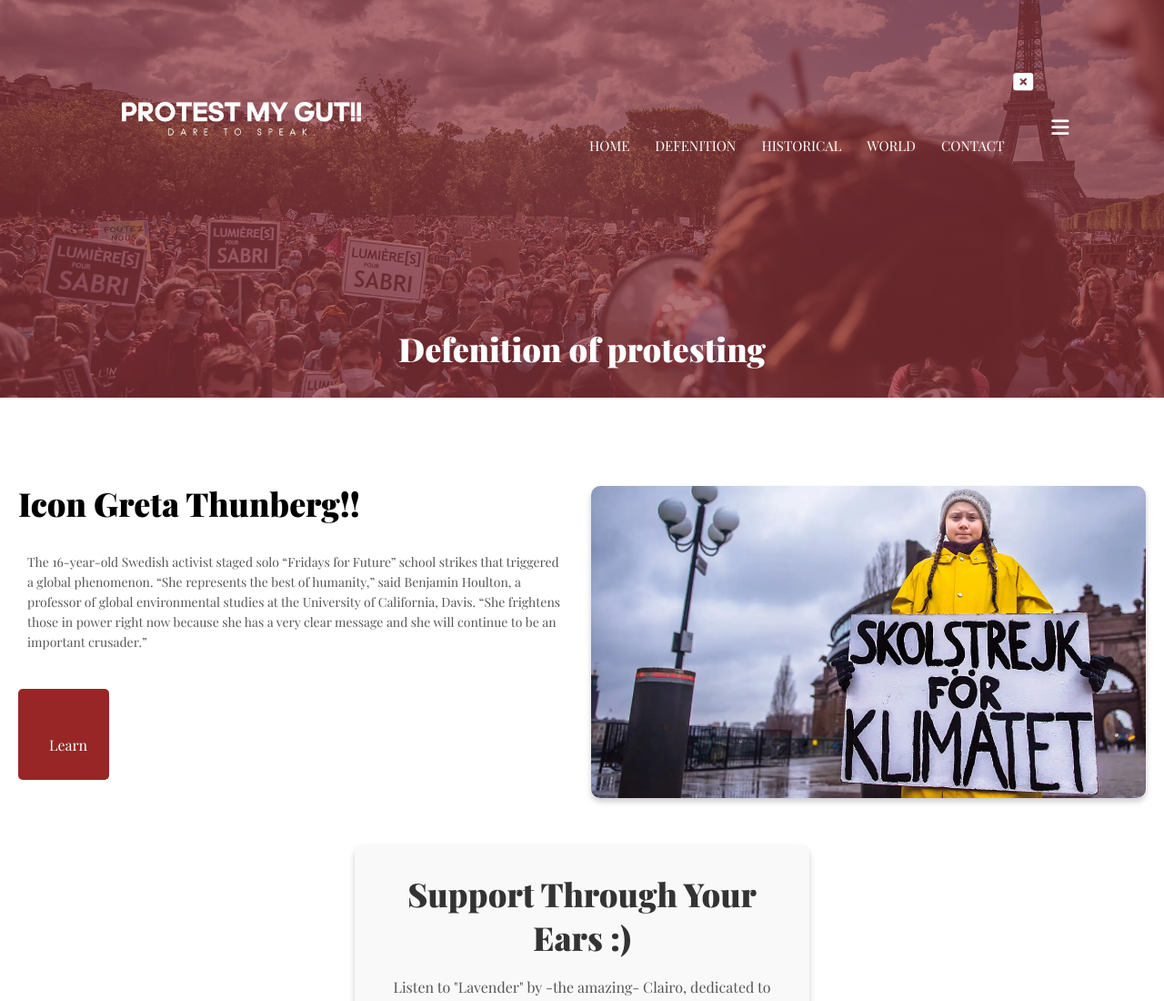
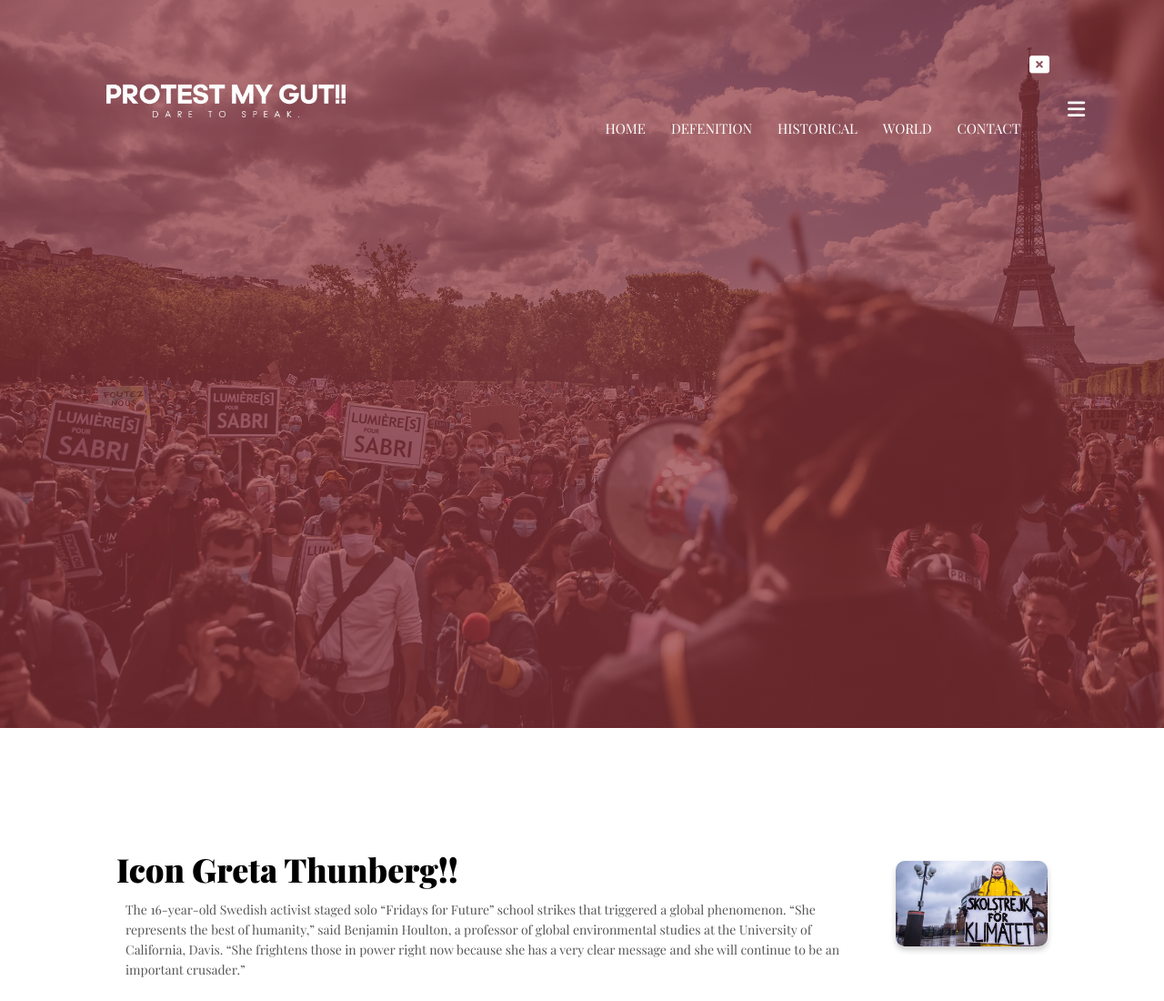
Before and after one commit to Silk-web-wq/protest, a plain HTML site: page defenition.html in a window 1280 px wide. Shown: the top 1100 px of the page at 91% size. Drawn offline with nearby package versions, Linux system fonts and the light colour scheme.

Commit message:
change 4

```diff
--- a/defenition.html
+++ b/defenition.html
@@ -28,7 +28,7 @@ scale=1.0">
     </div>
     <i class="fa fa-bars" ondblclick="showMenu()"></i>
 </nav>
-<h1>Defenition of protesting</h1>
+
 </section>
 
 <!---- Defenition of Protesting --->
--- a/styles.css
+++ b/styles.css
@@ -634,7 +634,6 @@ h3{
     color: #333;
     margin-bottom: 10px;
 }
-
 .audio p {
     font-size: 16px;
     color: #555;
@@ -642,63 +641,5 @@ h3{
 }
 
 audio {
-    width: 100%;
     outline: none;
 }
-.sub-header, .location, .contact-us {
-    min-height: auto;
-    padding: 20px;
-    overflow: visible;
-}
-
-.sub-header h1, .location, .contact-us {
-    overflow: auto;
-}
-* {
-    margin: 0;
-    padding: 0;
-    box-sizing: border-box;
-}
-.sub-header{
-height: auto;
-overflow: visible;
-}
-/* Universal Styles for Containers */
-.container, .content, .defi, .audio {
-    width: 100%;
-    margin: 0 auto;
-    padding: 20px;
-    box-sizing: border-box;  /* Ensure padding doesn't overflow */
- }
-
- h1, p {
-    margin: 10px 0;
- }
-
- .row {
-    display: flex;
-    justify-content: space-between;
-    flex-wrap: wrap;
- }
-
- .dfi-col, .defi-col {
-    flex: 1;
-    min-width: 300px;
- }
-
- img.styled-img {
-    max-width: 100%;
-    height: auto;
- }
-
- /* Mobile-friendly: Ensure no content is cut off */
- @media (max-width: 768px) {
-    .row {
-       flex-direction: column;
-    }
-
-    .dfi-col, .defi-col {
-       flex: 1 100%;
-       margin-bottom: 20px;
-    }
- }
```
Also changed, not shown: Historical.html (+1 -1 lines), world.html (+1 -1 lines).
